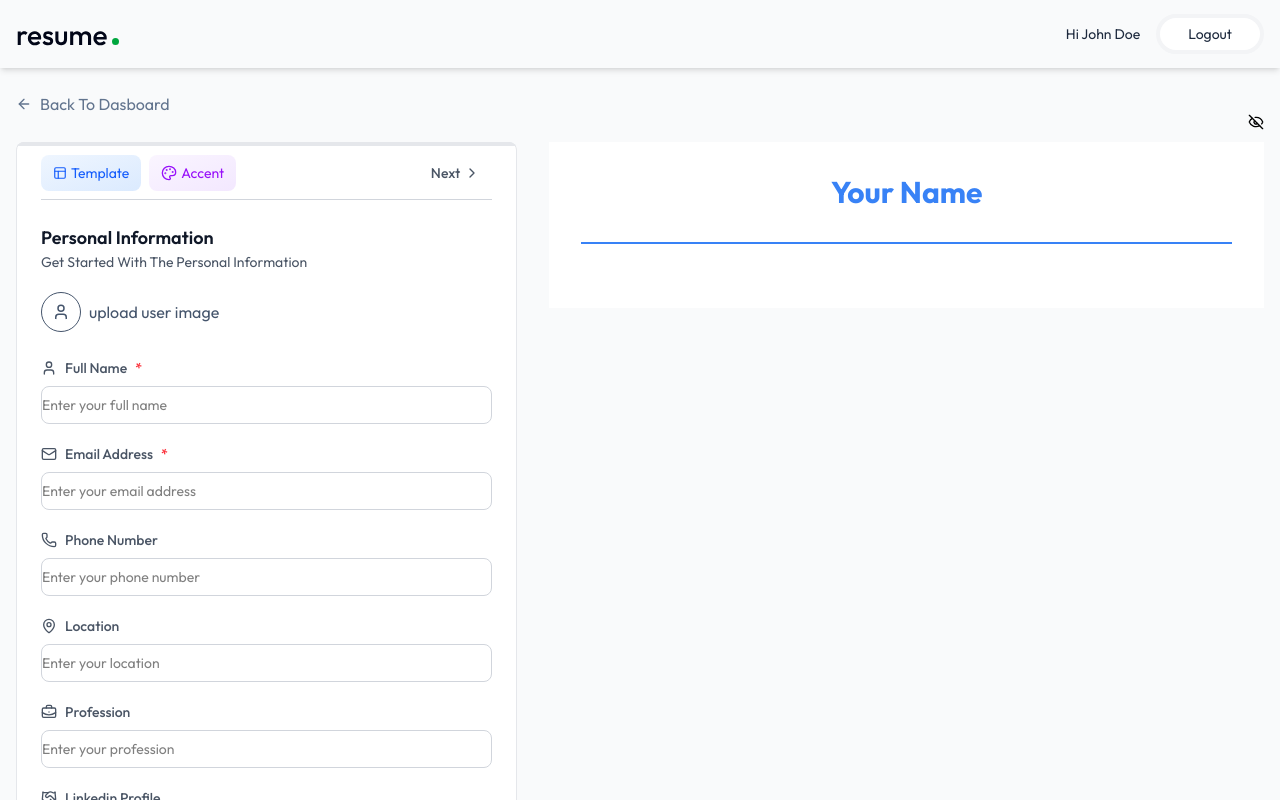
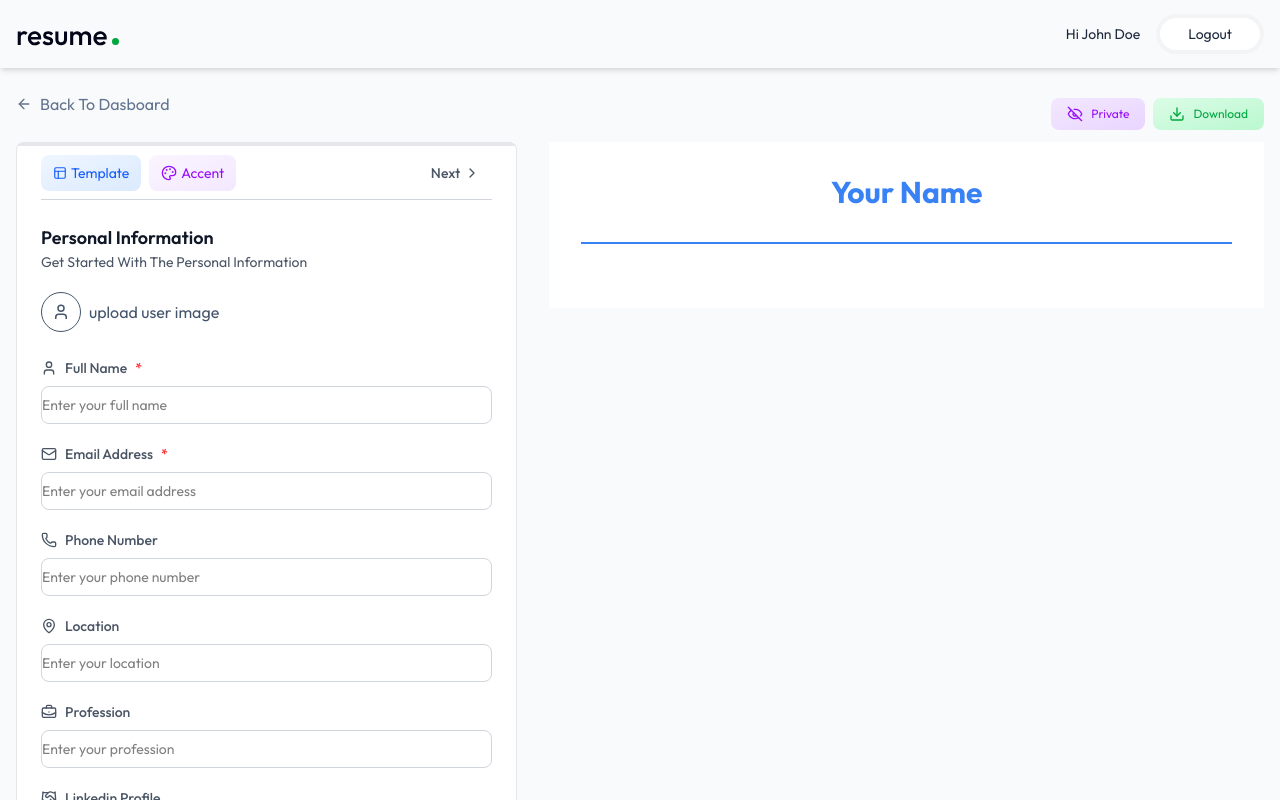
Before and after one commit to BarkerBrian-FS/AI-Resume-Builder, a React (Vite) app: page /app/builder/1 in a window 1280 px wide. Shown: the top 800 px of the page. Built offline with nearby package versions, Linux system fonts and the light colour scheme.

Commit message:
added share download resume with functionality

```diff
--- a/src/pages/ResumeBuilder.jsx
+++ b/src/pages/ResumeBuilder.jsx
@@ -1,7 +1,7 @@
 import { useEffect, useState } from "react"
 import { Link, useParams } from "react-router-dom"
 import { dummyResumeData } from "../assets/assets"
-import { ArrowLeft, Briefcase, ChevronLeft, ChevronRight, Eye, EyeOffIcon, FileText, FolderIcon, GraduationCap, Share2Icon, Sparkles, User } from 'lucide-react';
+import { ArrowLeft, Briefcase, ChevronLeft, ChevronRight, DownloadIcon, EyeIcon, EyeOffIcon, FileText, FolderIcon, GraduationCap, Share2Icon, Sparkles, User } from 'lucide-react';
 import PersonalInfoForm from "../components/PersonalInfoForm";
 import ResumePreview from "../components/ResumePreview";
 import TemplateSelector from "../components/TemplateSelector";
@@ -56,6 +56,25 @@
   ]
 
   const activeSection = sections[activeSectionIndex]
+
+  const changeResumeVisibility = async () => {
+    setResumeData({...resumeData, public: !resumeData.public })
+  }
+
+  const handleShare = () => {
+    const frontendUrl = window.location.href.split('/app/')[0];
+    const resumeUrl = frontendUrl + '/view/' + resumeId;
+
+    if(navigator.share){
+      navigator.share({url: resumeUrl, text: "My Resume", })
+    } else {
+      alert('Share not supported on this browser.')
+    }
+  }
+
+  const downloadResume = () => {
+    window.print();
+  }
 
   return (
     <>
@@ -140,14 +159,23 @@
               <div className="absolute bottom-3 left-0 right-0 flex items-center
               justify-end gap-2">
                 {resumeData.public && (
-                  <button className="flex items-center p-2 px-4 gap-2 text-xs bg-linear-to-br
+                  <button onClick={handleShare} className="flex items-center p-2 px-4 gap-2 text-xs bg-linear-to-br
                   from-blue-100 to-blue-200 text-blue-600 rounded-lg ring-blue-300
                   hover:ring transition-colors">
                     <Share2Icon className="size-4"/>
                   </button>
                 )}
-                <button>
-                  {resumeData.public ? <Eye className="size-4"/>: <EyeOffIcon className="size-4"/>}
+                <button onClick={changeResumeVisibility} className="flex items-center p-2 px-4 gap-2 text-xs bg-linear-to-br
+                from-purple-100 to-purple-200 text-purple-600 ring-purple-300 rounded-lg
+                hover:ring transistion-colors">
+                  {resumeData.public ? <EyeIcon className="size-4"/> :
+                  <EyeOffIcon className="size-4"/>}
+                  {resumeData.public ? 'Public' : 'Private'}
+                </button>
+                <button onClick={downloadResume} className="flex items-center p-2 px-4 gap-2 text-xs bg-linear-to-br
+                from-green-100 to-green-200 text-green-600 ring-green-300 rounded-lg
+                hover:ring transistion-colors">
+                  <DownloadIcon className="size-4"/> Download
                 </button>
               </div>
           </div>
```
